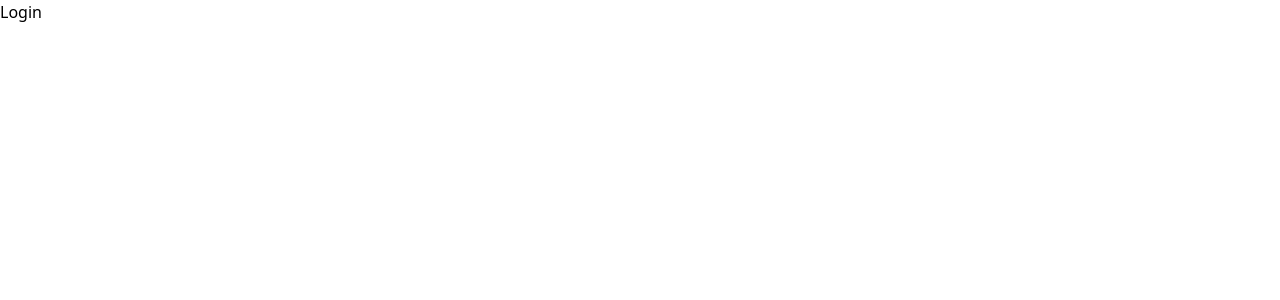
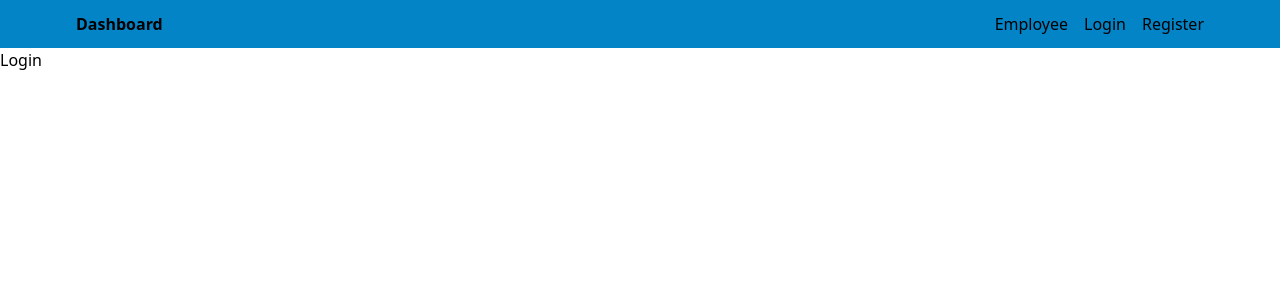
Before and after one commit to rishavConsoleLog21/ems, a React (Vite) app in the folder client/: page /login in a window 1280 px wide. Shown: the top 300 px of the page. Built offline with nearby package versions, Linux system fonts and the light colour scheme.

Commit message:
Add Header Component

```diff
--- a/client/src/App.jsx
+++ b/client/src/App.jsx
@@ -1,9 +1,11 @@
 import { BrowserRouter, Routes, Route } from "react-router-dom";
 import { Dashboard, Employee, Login, Register } from "./pages";
+import Header from "./components/Header";
 
 function App() {
   return (
     <BrowserRouter>
+      <Header />
       <Routes>
         <Route path="/" element={<Dashboard />} />
         <Route path="/register" element={<Register />} />
--- /dev/null
+++ b/client/src/components/Header.jsx
@@ -0,0 +1,26 @@
+import { Link } from "react-router-dom";
+
+const Header = () => {
+  return (
+    <div className="bg-sky-600">
+      <div className="flex justify-between items-center max-w-6xl mx-auto p-3">
+        <Link to="/">
+          <h1 className="font-bold">Dashboard</h1>
+        </Link>
+        <ul className="flex gap-4">
+          <Link to="/employee">
+            <li>Employee</li>
+          </Link>
+          <Link to="/login">
+            <li>Login</li>
+          </Link>
+          <Link to="/register">
+            <li>Register</li>
+          </Link>
+        </ul>
+      </div>
+    </div>
+  );
+};
+
+export default Header;
```
